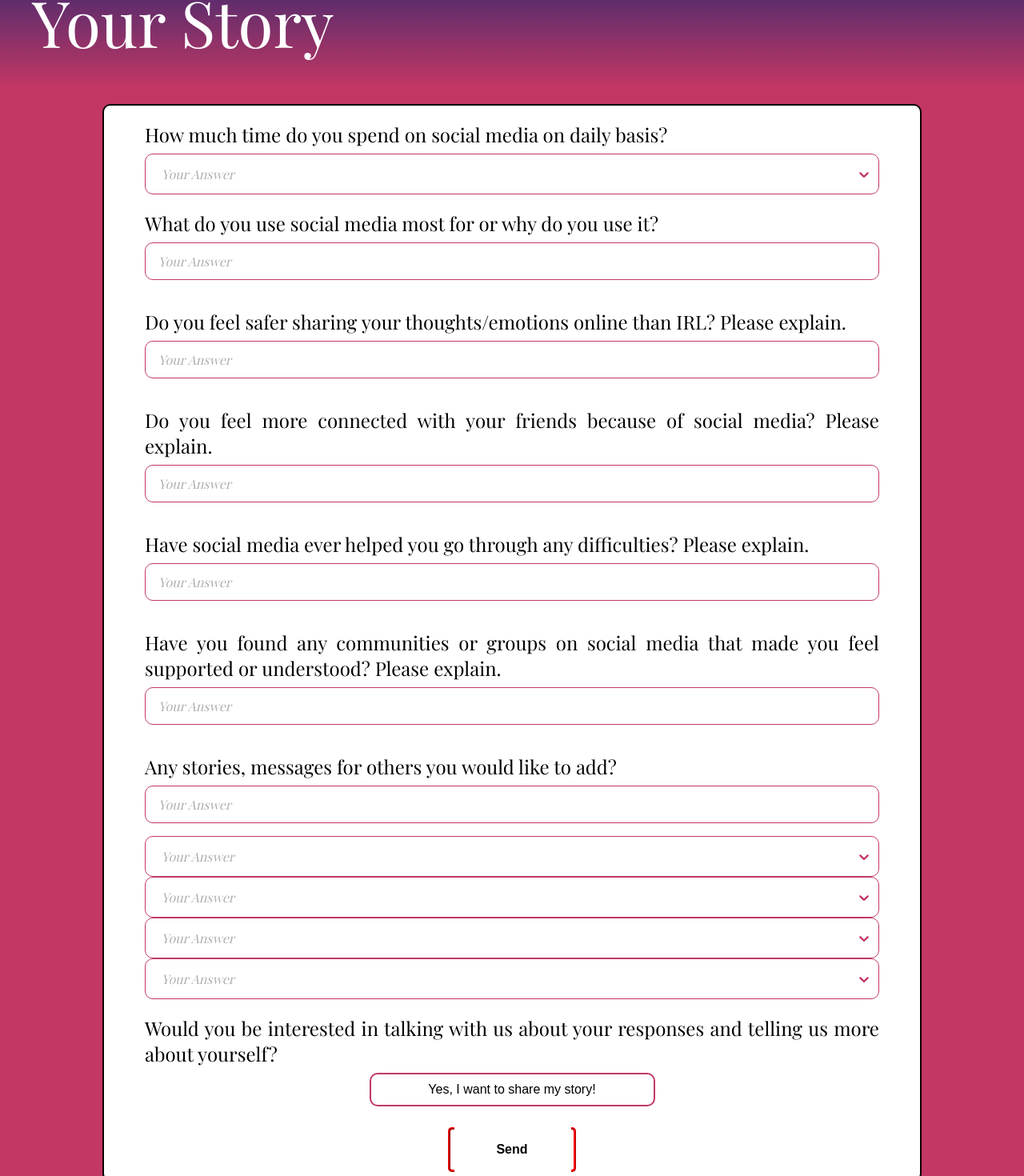
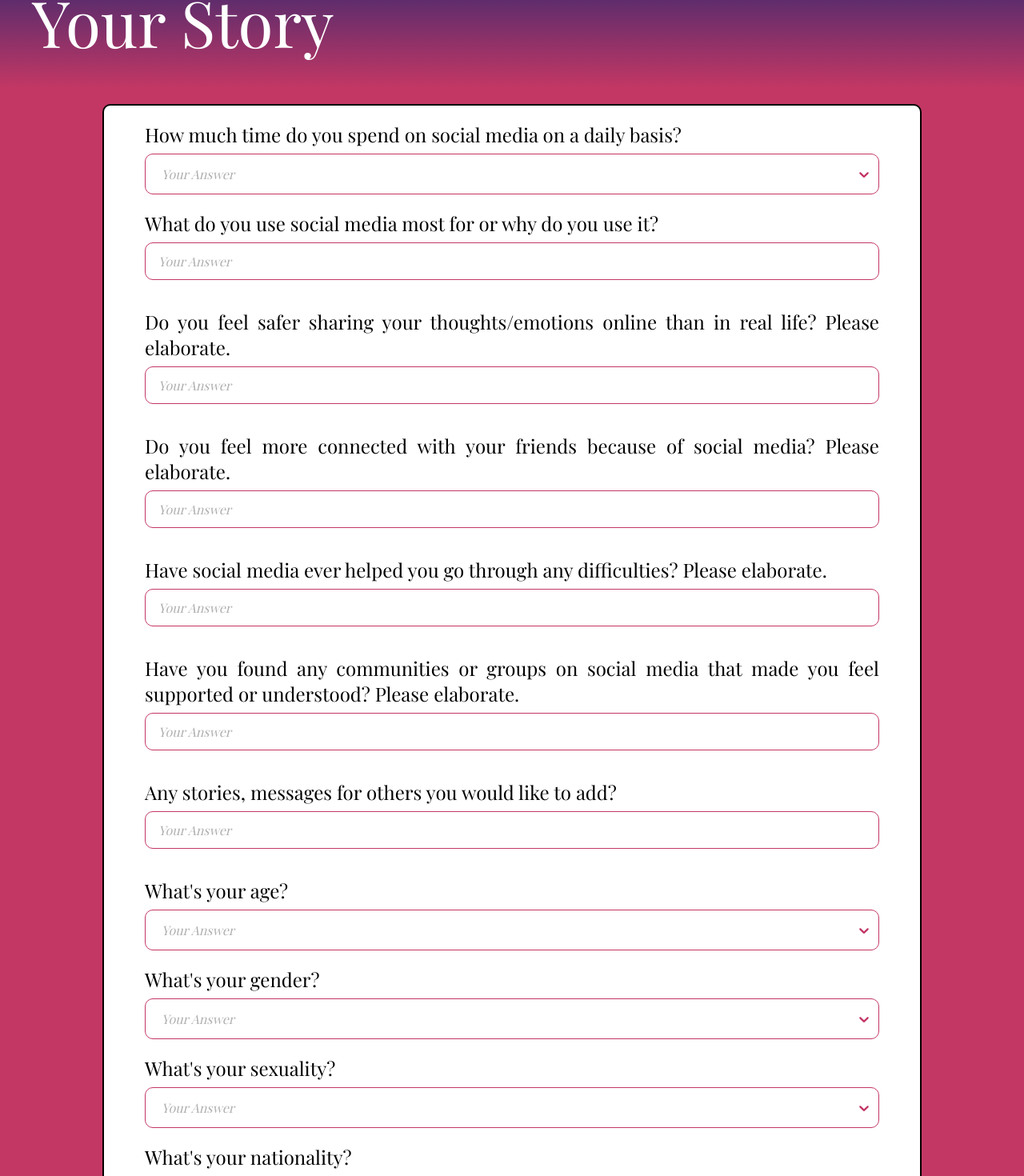
Before and after one commit to Xelo04/Mindful-Media, a React (Vite) app: page /your-story in a window 1280 px wide. Shown: the part 97-1567 px from the top of the page at 80% size. Built offline with nearby package versions, Linux system fonts and the light colour scheme; a web font is replaced by a local one.

Commit message:
Refine questions in UserStoryForm for clarity and consistency

```diff
--- a/src/components/user-story-form/UserStoryForm.tsx
+++ b/src/components/user-story-form/UserStoryForm.tsx
@@ -54,7 +54,7 @@ const UserStoryForm = () => {
   return (
     <div className="userStoryForm">
       <form ref={formRef} onSubmit={sendEmail}>
-        <h4>How much time do you spend on social media on daily basis?</h4>
+        <h4>How much time do you spend on social media on a daily basis?</h4>
         <FormDropdownInput
           name="extraQuestion"
           options={extraQuestion}
@@ -69,8 +69,8 @@ const UserStoryForm = () => {
           className="form-input"
         />
         <h4>
-          Do you feel safer sharing your thoughts/emotions online than IRL?
-          Please explain.
+          Do you feel safer sharing your thoughts/emotions online than in real
+          life? Please elaborate.
         </h4>
         <input
           name="question2"
@@ -81,7 +81,7 @@ const UserStoryForm = () => {
         />
         <h4>
           Do you feel more connected with your friends because of social media?
-          Please explain.
+          Please elaborate.
         </h4>
         <input
           name="question3"
@@ -92,7 +92,7 @@ const UserStoryForm = () => {
         />
         <h4>
           Have social media ever helped you go through any difficulties? Please
-          explain.
+          elaborate.
         </h4>
         <input
           name="question4"
@@ -103,7 +103,7 @@ const UserStoryForm = () => {
         />
         <h4>
           Have you found any communities or groups on social media that made you
-          feel supported or understood? Please explain.
+          feel supported or understood? Please elaborate.
         </h4>
         <input
           name="question5"
@@ -120,21 +120,25 @@ const UserStoryForm = () => {
           required
           className="form-input"
         />
+        <h4>What's your age?</h4>
         <FormDropdownInput
           name="age"
           options={filtersData.age}
           onChange={setAgeValue}
         />
+        <h4>What's your gender?</h4>
         <FormDropdownInput
           name="gender"
           options={filtersData.gender}
           onChange={setGenderValue}
         />
+        <h4>What's your sexuality?</h4>
         <FormDropdownInput
           name="sexuality"
           options={filtersData.sexuality}
           onChange={setSexualityValue}
         />
+        <h4>What's your nationality?</h4>
         <FormDropdownInput
           name="nationality"
           options={filtersData.nationality}
```
